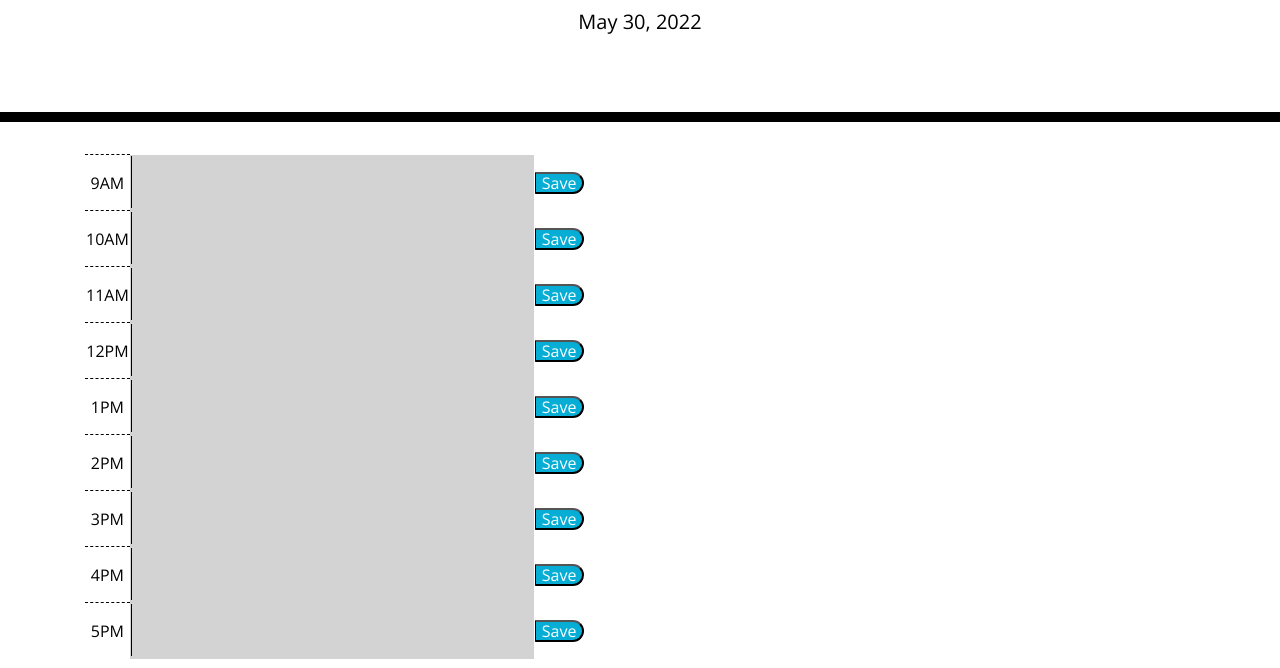
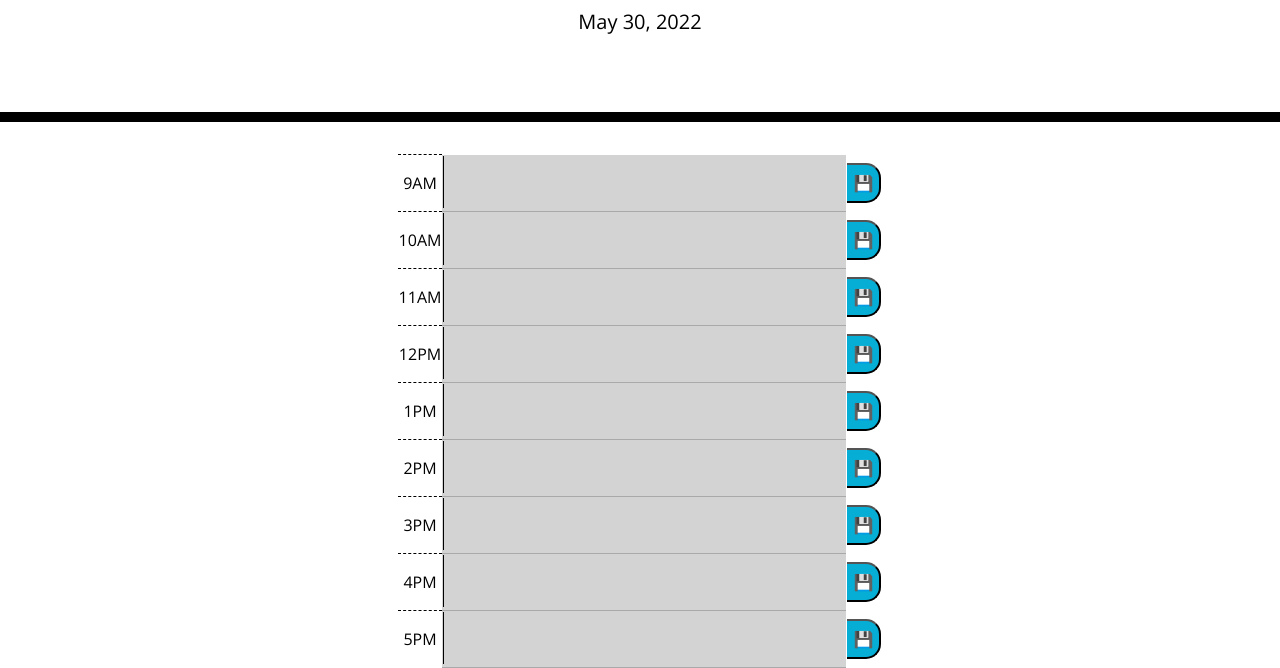
Before and after one commit to cokamuro/workday-scheduler, a plain HTML site: page index.html in a window 1280 px wide. Shown: the part 182-850 px from the top of the page. Drawn offline with nearby package versions, Linux system fonts and the light colour scheme.

Commit message:
formatting changes

```diff
--- a/index.html
+++ b/index.html
@@ -37,7 +37,7 @@
           <td>
             <textarea cols="40"></textarea>
           </td>
-          <td><button>Save</button></td>
+          <td><button>💾</button></td>
         </tr>
       </table>
     </div>
--- a/style.css
+++ b/style.css
@@ -11,6 +11,11 @@ textarea {
   color: #000000;
   border-left: 1px solid black;
   padding: 10px;
+}
+
+.container {
+  justify-content: center;
+  display: flex;
 }
 
 .jumbotron {
@@ -43,22 +48,26 @@ textarea {
 }
 
 .past {
+  border-bottom: 1px solid darkgrey;
   background-color: #d3d3d3;
   color: white;
 }
 
 .present {
   background-color: #ff6961;
+  border-bottom: 1px solid darkred;
   color: white;
 }
 
 .future {
   background-color: #77dd77;
+  border-bottom: 1px solid darkgreen;
   color: white;
 }
 
 .save-button {
-  border-left: 1px solid black;
+  height: 40px;
+  border-left: 0px solid #06aed5;
   border-top-right-radius: 15px;
   border-bottom-right-radius: 15px;
   background-color: #06aed5;
@@ -66,6 +75,6 @@ textarea {
 }
 
 .save-button i:hover {
-  font-size: 20px;
+  font-size: 150%;
   transition: all 0.3s ease-in-out;
 }
```
